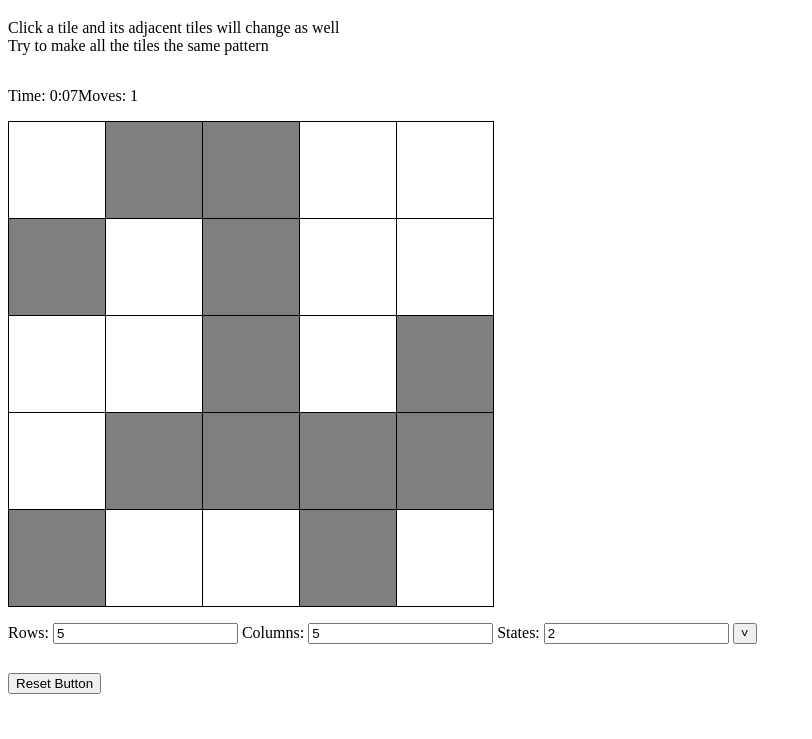
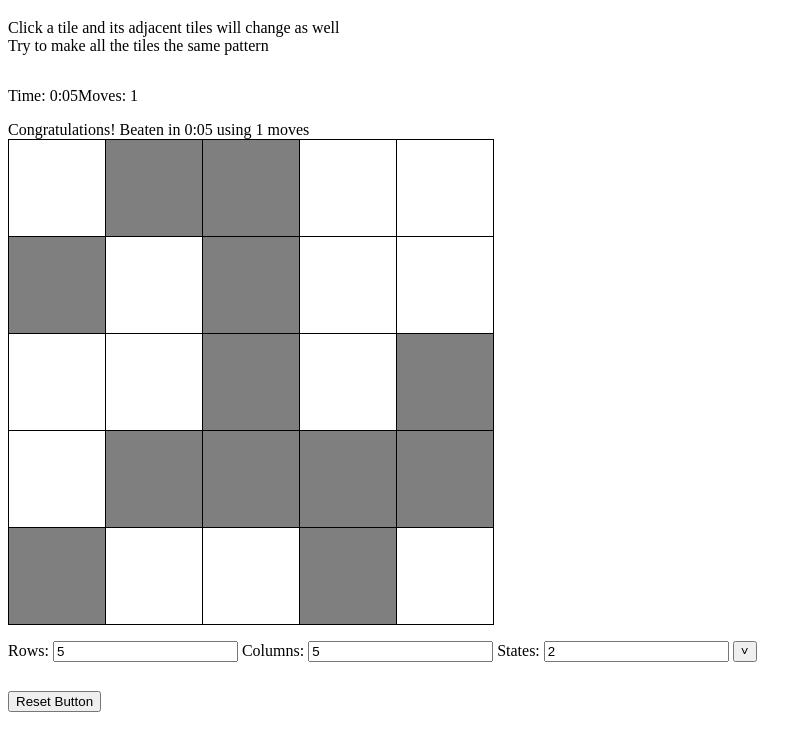
Before and after one commit to Jer-Tran/lights-out, a plain HTML site: page index.html in a window 1280 px wide. Both pictures are taken after a click on the element 57 px from the left and 230 px from the top of the page. Shown: the part 61-800 px from the top of the page, without its empty margins (0-812 px from the left). Drawn offline with Linux system fonts and the light colour scheme.

Commit message:
added basic victory message

```diff
--- a/App.js
+++ b/App.js
@@ -57,6 +57,7 @@ export function startGame() {
     }
 
     document.getElementById("input-warning").style.display = "none"
+    document.getElementById("win").style.display = "none"
 
     const rows = document.getElementById("height-in").valueAsNumber;
     const cols = document.getElementById("width-in").valueAsNumber;
@@ -121,7 +122,7 @@ function remakeColourDivs() {
 
 // A hacky fix for a problem of intervals becoming lost
 // https://stackoverflow.com/questions/8635502/how-do-i-clear-all-intervals
-function resetTimers() {
+function stopTimers() {
     const interval_id = window.setInterval(function(){}, Number.MAX_SAFE_INTEGER);
     // Clear any timeout/interval up to that id
     for (let i = 1; i < interval_id; i++) {
@@ -130,22 +131,27 @@ function resetTimers() {
 }
 
 function resetTime() {
-    resetTimers()
+    stopTimers()
     startTime = new Date().getTime()
     setTime() // So it automatically updates
     timerInterval = setInterval(setTime, 1000)
 }
 
+function getTimeStr(time) {
+    const min = Math.floor((time % (1000 * 60 * 60)) / (1000 * 60))
+    const sec = Math.floor((time % (1000 * 60)) / 1000);
+    if (sec < 10) {
+        return min + ":0" + sec
+    } else {
+        return min + ":" + sec
+    }
+    return ""
+}
+
 function setTime() {
     // https://www.w3schools.com/howto/tryit.asp?filename=tryhow_js_countdown
     const diff = (new Date().getTime()) - startTime
-    const min = Math.floor((diff % (1000 * 60 * 60)) / (1000 * 60))
-    const sec = Math.floor((diff % (1000 * 60)) / 1000);
-    if (sec < 10) {
-        document.getElementById("timer").firstElementChild.innerHTML = "Time: " + min + ":0" + sec
-    } else {
-        document.getElementById("timer").firstElementChild.innerHTML = "Time: " + min + ":" + sec
-    }
+    document.getElementById("timer").firstElementChild.innerHTML = "Time: " + getTimeStr(diff)
 }
 
 export function playMove(move) {
@@ -159,6 +165,13 @@ export function playMove(move) {
         lastMove = move
     }
     document.getElementById("moves").firstElementChild.innerHTML = "Moves: " + moves
+    console.log(LightsOut.isComplete(board))
+    if (LightsOut.isComplete(board)) {
+        win()
+    }
+    else {
+        document.getElementById("win").style.display = "none"
+    }
 }
 
 function resetMoves() {
@@ -166,8 +179,18 @@ function resetMoves() {
     document.getElementById("moves").firstElementChild.innerHTML = "Moves: " + moves
 }
 
+function createVictoryScreen() {
+    const elem = document.getElementById("win")
+    elem.innerHTML = ""
+    const timeDiff = (new Date().getTime()) - startTime
+    let winMessage = "Congratulations! Beaten in " + getTimeStr(timeDiff) + " using " + moves + " moves"
+    elem.append(winMessage)
+}
+
 function win() {
-    resetTimers()
+    stopTimers()
+    createVictoryScreen()
+    document.getElementById("win").style.display = "block"
 }
 
 function prepareDefaults() {
@@ -185,6 +208,7 @@ prepareDefaults()
 startGame()
 
 document.getElementById("colours-div").style.display = "none" // To fix a small issue between css and applying the style here
+document.getElementById("win").style.display = "none"
 document.getElementById("states-in").onchange = remakeColourDivs
 document.getElementById("colours-toggle").onclick = showColours
 document.getElementById("restart").onclick = startGame;
--- a/LightsOut.js
+++ b/LightsOut.js
@@ -32,7 +32,7 @@ export function createBoard(rows, cols, states, seed) {
 }
 
 export function isComplete(board) {
-    return false
+    return true
 }
 
 export function isClearable(board) {
--- a/index.html
+++ b/index.html
@@ -25,6 +25,10 @@
                 <div id="moves">
                     <p>Moves: 0</p>
                 </div>
+            </div>
+
+            <div id="win">
+                <p>Congratulations!</p>
             </div>
 
             <div class="board"></div>
```
